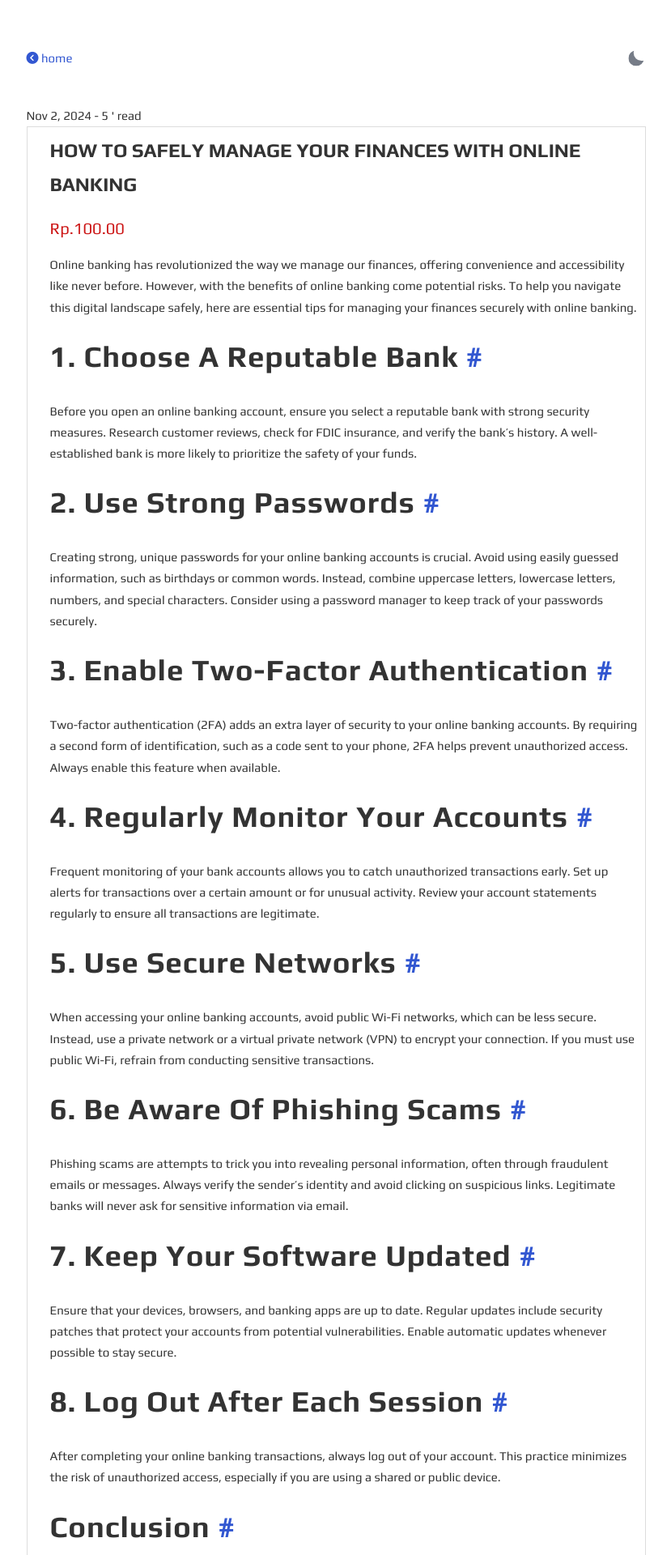
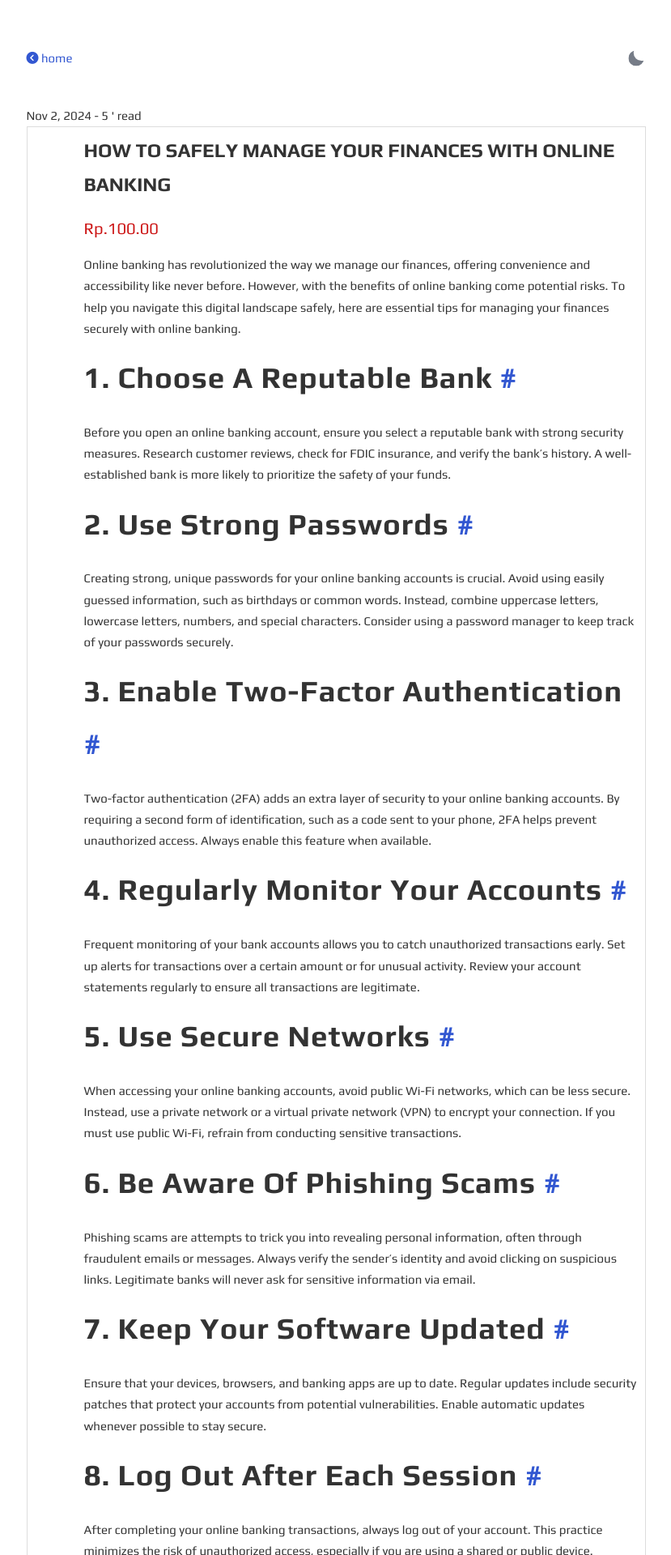
Before and after one commit to ZollaMaga/newsblog, a Jekyll site: the page built from _posts/2024-11-02-how-to-safely-manage-your-finances-with-online-banking.md, in a window 1280 px wide. Shown: the top 1920 px of the page at 81% size, without its empty margins (225-1054 px from the left). Built offline with Jekyll 4.4.1, drawn with Linux system fonts in a browser that asks for light colours.

Commit message:
Update post.html

```diff
--- a/_layouts/post.html
+++ b/_layouts/post.html
@@ -15,7 +15,7 @@
     {% if page.minute %} {{ page.minute }} {% else %} {{ minute }} {% endif %}' read</time>
 
 <div class="container-post">
-        <div class="container-iamge">
+        <div class="container-image">
 {% if page.image %}<img style="height: 100%;width: 100%;" class="lazyload" src="{{ page.image }}" alt="{{ page.title }}">{% endif %}
         </div>
         <div class="container-details">
```
